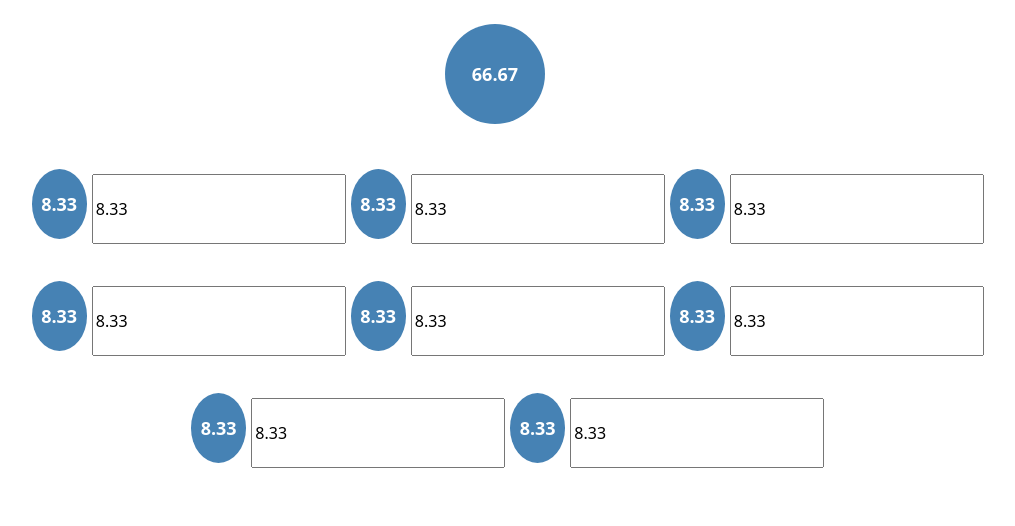
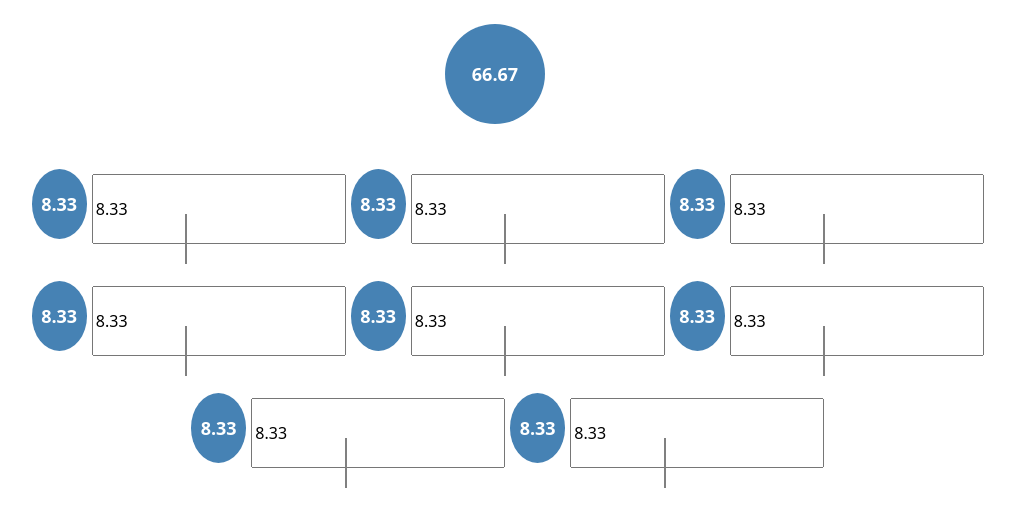
Before and after one commit to zarir-engineer/partition-tree-app, a Next.js app: page / in a window 1280 px wide. Shown: the top 526 px of the page, without its empty margins (135-1150 px from the left). Built offline with nearby package versions, Linux system fonts and the light colour scheme.

Commit message:
Update page.tsx

```diff
--- a/app/page.tsx
+++ b/app/page.tsx
@@ -72,10 +72,23 @@ const FractionNodeApp = () => {
         </div>
       </div>
 
-      <div className="d-flex justify-content-center flex-wrap">
+      <div className="d-flex justify-content-center flex-wrap" style={{ position: 'relative' }}>
         {/* Child nodes */}
         {data.children.map((child, parentIndex) => (
-          <div key={parentIndex} className="d-flex justify-content-center my-3">
+          <div key={parentIndex} className="d-flex justify-content-center my-3" style={{ position: 'relative' }}>
+            {/* Line to connect parent and child node */}
+            <div
+              style={{
+                position: 'absolute',
+                top: '50px', // Adjust depending on the size of the parent node
+                left: '50%',
+                width: '2px',
+                height: '50px',
+                backgroundColor: 'gray',
+                transform: 'translateX(-50%)',
+              }}
+            />
+
             <div
               className={styles.node}
               style={{
@@ -140,9 +153,22 @@ const FractionNodeApp = () => {
 
             {/* Sub-child nodes */}
             {child.children.length > 0 && (
-              <div className="d-flex justify-content-center flex-wrap">
+              <div className="d-flex justify-content-center flex-wrap" style={{ position: 'relative' }}>
                 {child.children.map((subChild, index) => (
-                  <div key={index} className="d-flex justify-content-center my-3">
+                  <div key={index} className="d-flex justify-content-center my-3" style={{ position: 'relative' }}>
+                    {/* Line to connect sub-child and child node */}
+                    <div
+                      style={{
+                        position: 'absolute',
+                        top: '50px',
+                        left: '50%',
+                        width: '2px',
+                        height: '50px',
+                        backgroundColor: 'gray',
+                        transform: 'translateX(-50%)',
+                      }}
+                    />
+
                     <div
                       className={styles.node}
                       style={{
```
